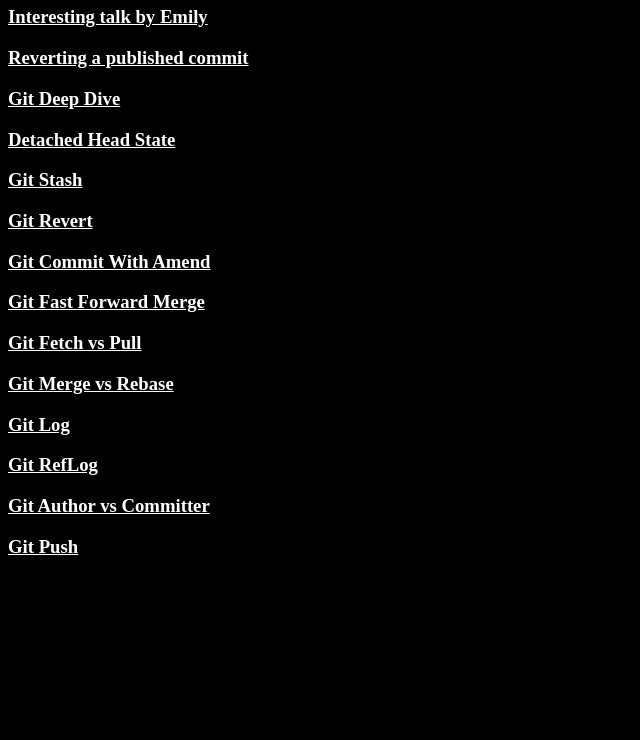
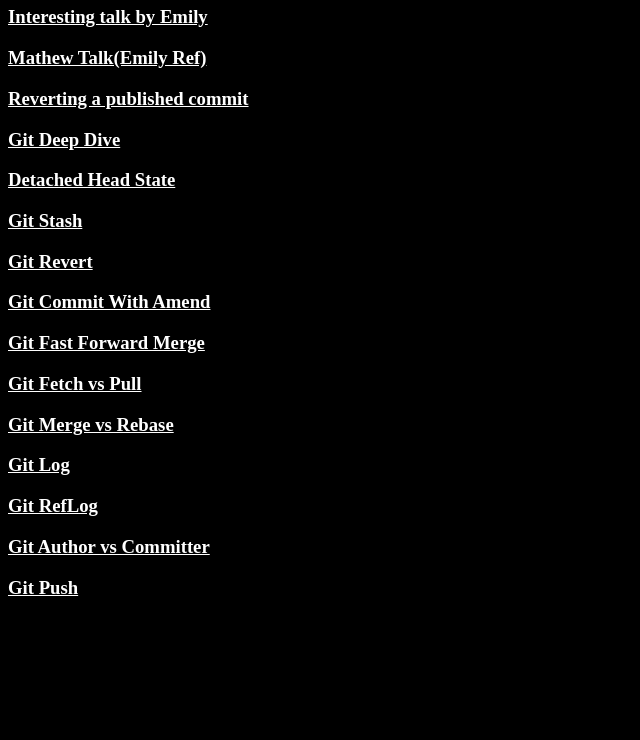
Before and after one commit to chikoos/gitfundas, a plain HTML site: page index.html in a window 1280 px wide. Shown: the part 60-800 px from the top of the page, without its empty margins (0-640 px from the left). Drawn offline with Linux system fonts and the light colour scheme.

Commit message:
change 7

```diff
--- a/index.html
+++ b/index.html
@@ -5,6 +5,7 @@
   <body style="background-color:black">
      <h1 style="color:white">GIT fundamentals (Master Branch)</h1>
      <h3><a style="color:white" href="https://www.youtube.com/watch?v=Y2Msq90ZknI">Interesting talk by Emily</a></br></h3>
+     <h3><a style="color:white" href="https://www.youtube.com/watch?v=ig5E8CcdM9g">Mathew Talk(Emily Ref)</a></br></h3>
      <h3><a style="color:white" href="https://stackoverflow.com/questions/29741476/how-do-i-properly-remove-sensitive-data-pushed-to-a-git-repo">Reverting a published commit</a></br></h3>
      <h3><a style="color:white" href="https://www.youtube.com/watch?v=fBP18-taaNw">Git Deep Dive</a></br></h3>
      <h3><a style="color:white" href="https://www.youtube.com/watch?v=KLEDKgMmbBI">Detached Head State</a></br></h3>
```
